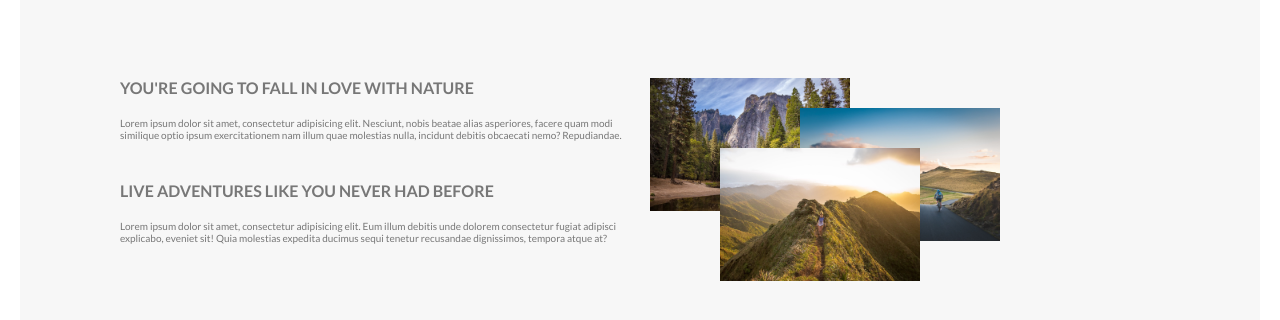
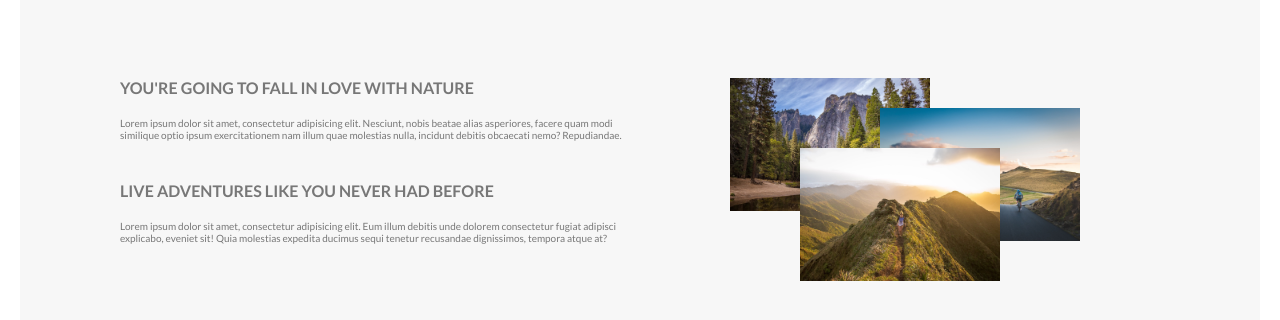
Before and after one commit to mohdasaadeh/natours, a website: page index.html in a window 1280 px wide. Shown: the part 874-1194 px from the top of the page. Drawn offline with nearby package versions, Linux system fonts and the light colour scheme; files that its build step writes are made by us from their sources.

Commit message:
Centering the composition component

```diff
--- a/sass/components/_composition.scss
+++ b/sass/components/_composition.scss
@@ -1,4 +1,8 @@
 .composition {
+  width: 35rem;
+  height: 21rem;
+  margin: 0 auto;
+
   &__img {
     position: absolute;
     width: 20rem;
```
